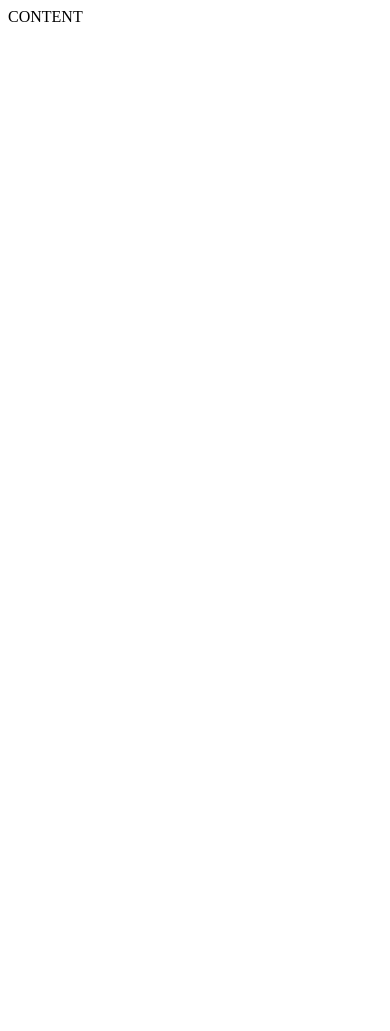
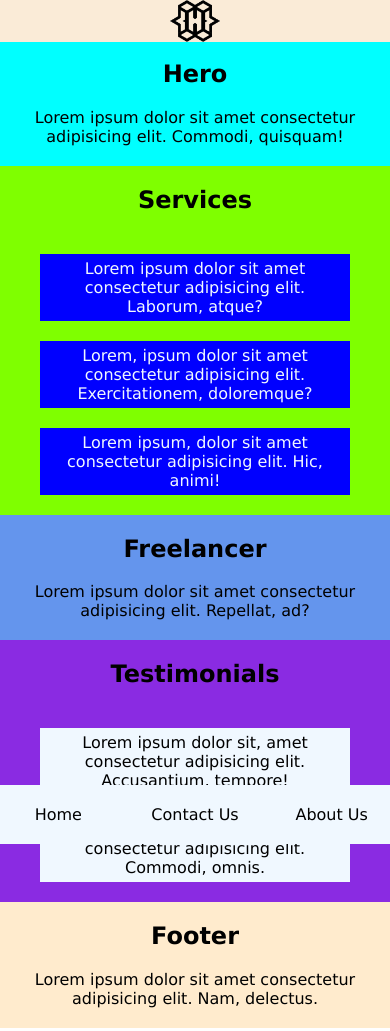
Before and after one commit to VaidasUrb/gird-homework, a website: page index.html in a window 390 px wide. Before the commit the page ends 844 px from the top, so only its background shows below. Drawn offline with Linux system fonts and the light colour scheme.

Commit message:
mobile responsiv design

```diff
--- /dev/null
+++ b/css/home.css
@@ -0,0 +1,126 @@
+body,
+body {
+    margin: 0px;
+    padding: 0px;
+    vertical-align: top;
+    box-sizing: border-box;
+    font-family: Verdana, Geneva, Tahoma, sans-serif;
+}
+body {
+    display: grid;
+    grid-template-rows: 1fr;
+}
+.container {
+    display: grid;
+    grid-template-columns: 1fr;
+    justify-items: center;
+    gap: 60px 20px;
+}
+.header {
+width: 100%;
+position: fixed;
+top: 0;
+z-index: 1;
+background-color: antiquewhite;
+}
+
+.header > img {
+     width: 50px;
+}
+
+.hero {
+    background-color: aqua;
+    text-align: center;
+    margin-top: 40px;
+    gap: 0;
+}
+
+.hero > div {
+    display: flex;
+    flex-direction: row;
+    margin-bottom: 20px;
+}
+
+.services {
+    background-color: chartreuse;
+    gap: 0;
+}
+
+.first,.second,.third  {
+width: 300px;
+display: flex;
+flex-direction: row;
+margin-top: 20px;
+padding: 5px;
+color: aliceblue;
+background-color: blue;
+text-align: center;
+}
+
+.third {
+    margin-bottom: 20px;
+}
+
+.freelance {
+    background-color: cornflowerblue;
+    text-align: center;
+    gap: 0;
+}
+
+.freelance > div {
+    margin-bottom: 20px;
+}
+
+.testimonials {
+    background-color: blueviolet;
+    gap: 0;
+}
+
+
+.top,.bottom {
+    width: 300px;
+    display: flex;
+    flex-direction: row;
+    text-align: center;
+    margin-top: 20px;
+    padding: 5px;
+    background-color: aliceblue;
+}
+
+.bottom {
+    margin-bottom: 20px;
+}
+
+.footer {
+    background-color: blanchedalmond;
+    gap: 0;
+    text-align: center;
+    margin-bottom: 59px;
+}
+
+.footer > div {
+    margin-bottom: 20px;
+}
+
+.nav {
+position: fixed;
+left: 0;
+bottom: 0;
+width: 100%;
+display: grid;
+background-color: aliceblue;
+grid-template-columns: 1fr 1fr 1fr;
+}
+
+.nav > a {
+    margin-top: 20px;
+    margin-bottom: 20px;
+    text-decoration: none;
+    cursor: pointer;
+    color: black;
+}
+
+@media (min-width: 480px) {
+    .container {
+        width: 440px;
+    }
--- a/index.html
+++ b/index.html
@@ -6,10 +6,42 @@
     <meta http-equiv="X-UA-Compatible" content="IE=edge">
     <meta name="viewport" content="width=device-width, initial-scale=1.0">
     <title>Grid</title>
+    <link rel="stylesheet" href="./css/home.css">
+    <link rel="stylesheet" href="./image/Untitled.png">
 </head>
 
 <body>
-    CONTENT
+    <header class="container header">
+        <img src="./image/Untitled.png" alt="logo">
+    </header>
+    <div class="container hero">
+        <h2>Hero</h2>
+        <div>Lorem ipsum dolor sit amet consectetur adipisicing elit. Commodi, quisquam!</div>
+    </div>
+    <div class="container services">
+        <h2>Services</h2>
+        <div class="first">Lorem ipsum dolor sit amet consectetur adipisicing elit. Laborum, atque?</div>
+        <div class="second">Lorem, ipsum dolor sit amet consectetur adipisicing elit. Exercitationem, doloremque?</div>
+        <div class="third">Lorem ipsum, dolor sit amet consectetur adipisicing elit. Hic, animi!</div>
+    </div>
+    <div class="container freelance">
+        <h2>Freelancer</h2>
+        <div>Lorem ipsum dolor sit amet consectetur adipisicing elit. Repellat, ad?</div>
+    </div>
+    <div class="container testimonials">
+        <h2>Testimonials</h2>
+        <div class="top">Lorem ipsum dolor sit, amet consectetur adipisicing elit. Accusantium, tempore!</div>
+        <div class="bottom">Lorem ipsum dolor sit amet consectetur adipisicing elit. Commodi, omnis.</div>
+    </div>
+    <footer class="container footer">
+        <h2>Footer</h2>
+        <div>Lorem ipsum dolor sit amet consectetur adipisicing elit. Nam, delectus.</div>
+    </footer>
+    <nav class="container nav">
+        <a href="#">Home</a>
+        <a href="#">Contact Us</a>
+        <a href="#">About Us</a>
+    </nav>
 </body>
 
 </html>
```
Also changed, not shown: image/Untitled.png (added).
